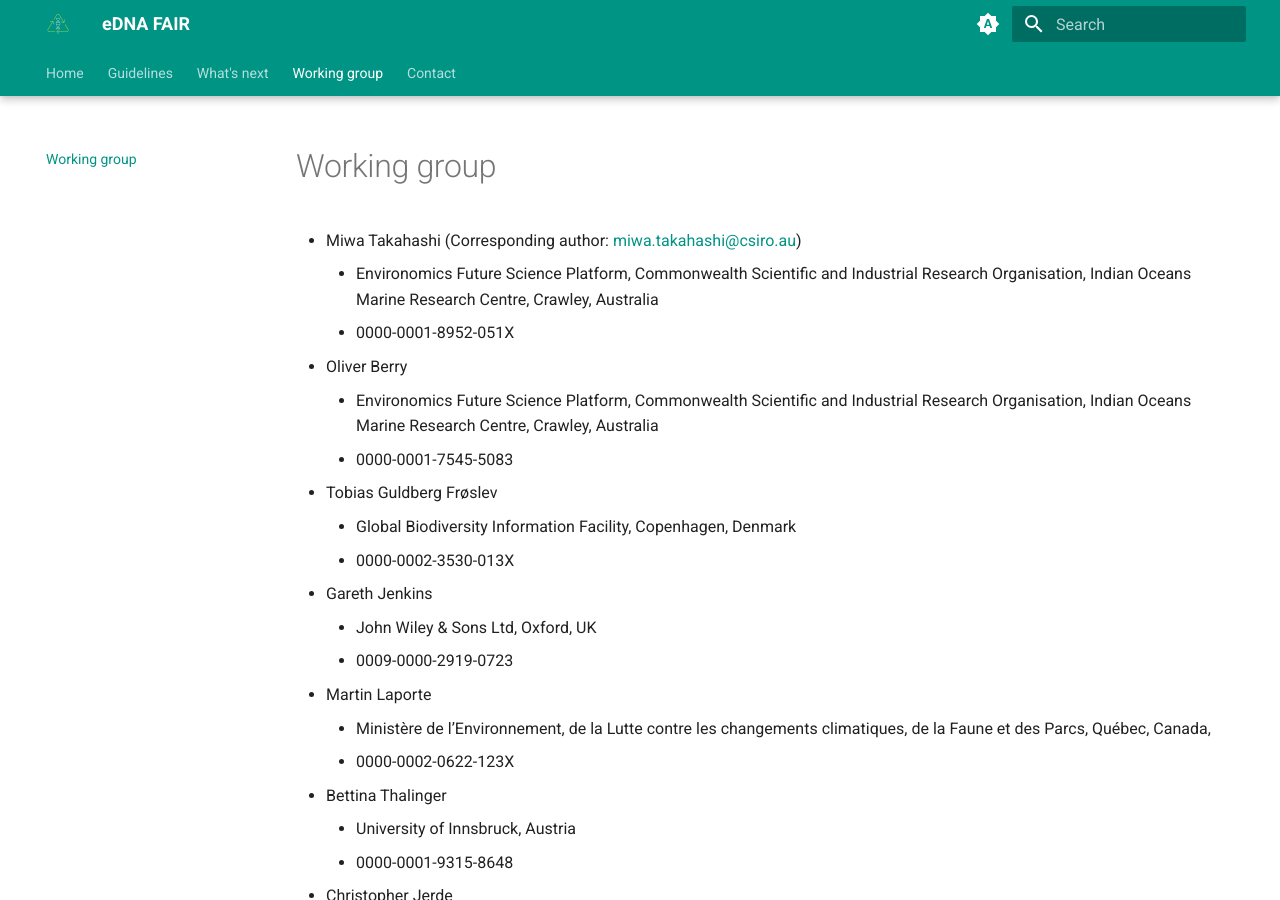
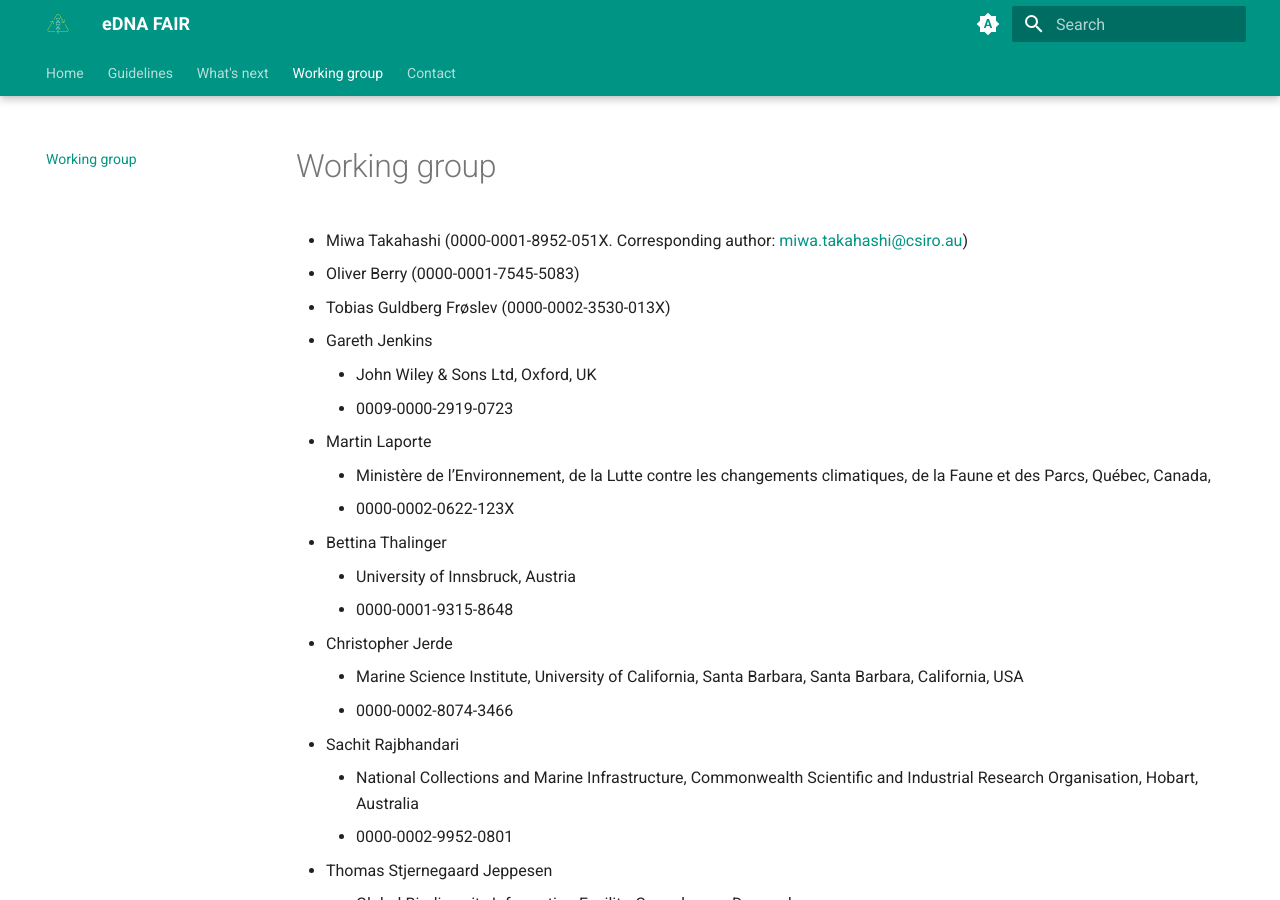
Before and after one commit to FAIR-eDNA/FAIR-eDNA.github.io, an MkDocs documentation site: the page built from docs/workinggroup.md, in a window 1280 px wide and 900 px high. Built offline with MkDocs 1.6.1 and Material for MkDocs 9.7.7, drawn with Linux system fonts in a browser that asks for light colours.

Commit message:
Update workinggroup.md

```diff
--- a/docs/workinggroup.md
+++ b/docs/workinggroup.md
@@ -1,14 +1,8 @@
 # Working group
 
-- Miwa Takahashi (Corresponding author: <a href="mailto:miwa.takahashi@csiro.au">miwa.takahashi@csiro.au</a>)
-    - Environomics Future Science Platform, Commonwealth Scientific and Industrial Research Organisation, Indian Oceans Marine Research Centre, Crawley, Australia
-    - 0000-0001-8952-051X
-- Oliver Berry
-    - Environomics Future Science Platform, Commonwealth Scientific and Industrial Research Organisation, Indian Oceans Marine Research Centre, Crawley, Australia
-    - 0000-0001-7545-5083
-- Tobias Guldberg Frøslev
-    - Global Biodiversity Information Facility, Copenhagen, Denmark
-    - 0000-0002-3530-013X
+- Miwa Takahashi (0000-0001-8952-051X. Corresponding author: <a href="mailto:miwa.takahashi@csiro.au">miwa.takahashi@csiro.au</a>)
+- Oliver Berry (0000-0001-7545-5083)
+- Tobias Guldberg Frøslev (0000-0002-3530-013X)
 - Gareth Jenkins
     - John Wiley & Sons Ltd, Oxford, UK
     - 0009-0000-2919-0723
```
